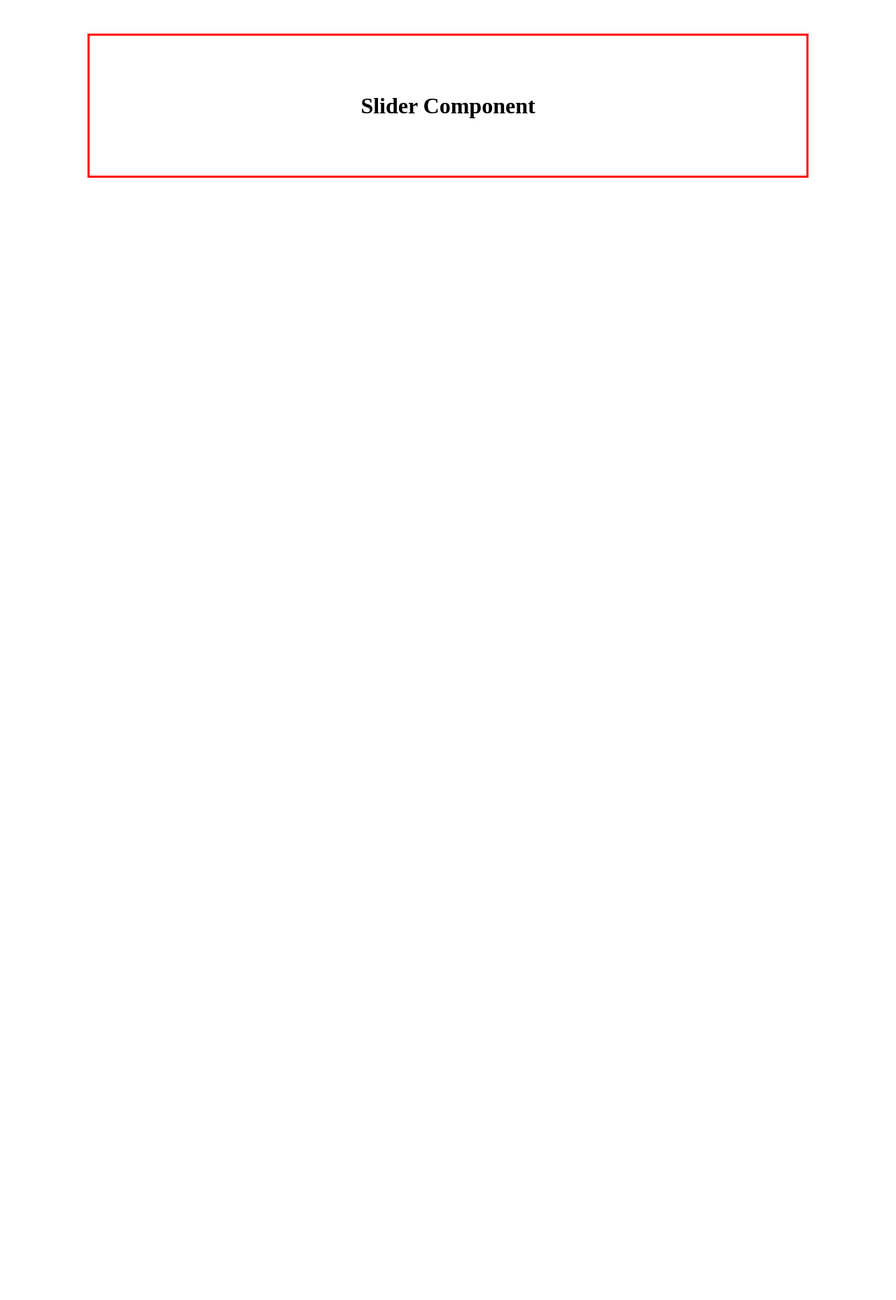
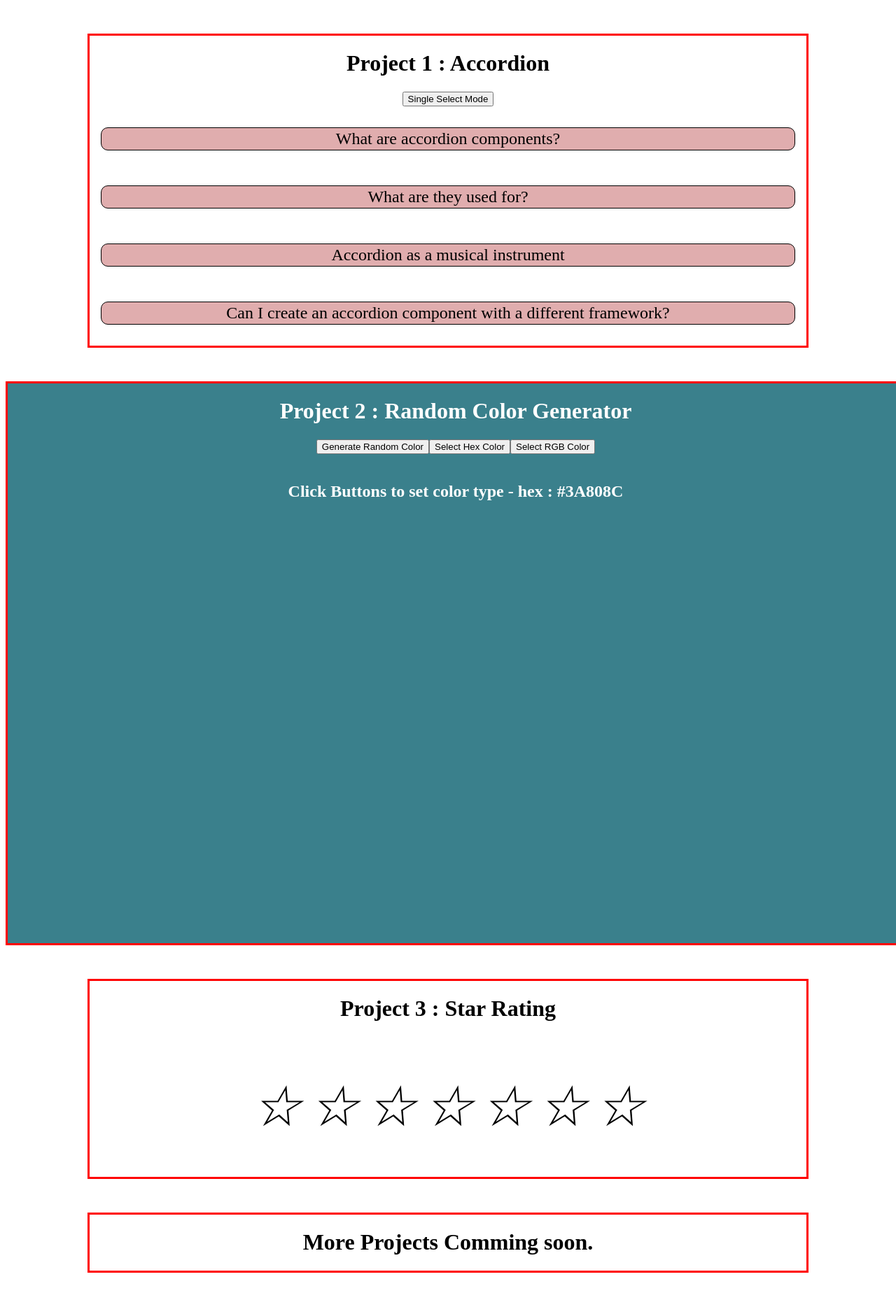
Before and after one commit to SanjeevKumar3662/20plusReactProjects, a React (Vite) app in the folder plusReactProject/: page / in a window 1280 px wide. Shown: the top 1858 px of the page at 70% size. Before the commit the page ends 800 px from the top, so only its background shows below. Built offline with nearby package versions, Linux system fonts and the light colour scheme.

Commit message:
added headers and made it presentable

```diff
--- a/plusReactProject/src/App.jsx
+++ b/plusReactProject/src/App.jsx
@@ -9,9 +9,9 @@ function App() {
 
   return (
     <>
-      {/* <Accordion></Accordion> */}
-      {/* <RandomColor></RandomColor> */}
-      {/* <StarRating noOfStars={7}></StarRating> */}
+      <Accordion></Accordion>
+      <RandomColor></RandomColor>
+      <StarRating noOfStars={7}></StarRating>
       <Slider></Slider>
     </>
   )
--- a/plusReactProject/src/components/accordion/Accordion.jsx
+++ b/plusReactProject/src/components/accordion/Accordion.jsx
@@ -21,12 +21,12 @@ export default function Accordion() {
 
   return (
     <div className="container">
-      <h1>Component Accordion</h1>
+      <h1>Project 1 : Accordion</h1>
       <button
         onClick={() => setMode(() => !isSingleMode)}
         className="selectBtn"
       >
-        Select
+        {isSingleMode?"Single Select Mode":"Multi Select Mode"}
       </button>
 
       {data && data.length > 0
--- a/plusReactProject/src/components/accordion/accordion.css
+++ b/plusReactProject/src/components/accordion/accordion.css
@@ -10,11 +10,11 @@
   /* display: flex; */
   /* justify-content: space-between; */
   /* align-items: center; */
-  border: 1px solid black;
+  /* border: 1px solid black; */
   padding: 10px;
   margin: 10px 0;
   font-size: x-large;
-  background-color: rgba(127, 170, 255, 0.416);
+  /* background-color: rgba(127, 170, 255, 0.416); */
 }
 
 .item div{
--- a/plusReactProject/src/components/randomColorGen/RandomColor.jsx
+++ b/plusReactProject/src/components/randomColorGen/RandomColor.jsx
@@ -2,7 +2,7 @@ import { useState } from "react";
 
 export default function RandomColor() {
   const [typeOfColor, setTypeOfColor] = useState("hex");
-  const [color, setColor] = useState("#000000");
+  const [color, setColor] = useState("#3A808C");
 
   function randomColorUitility(len) {
     return Math.floor(Math.random() * len);
@@ -32,6 +32,8 @@ export default function RandomColor() {
       className="container"
       style={{ width: "100vw", height: "100vh", background: color }}
     >
+      <h1 style={{color:"white"}}>Project 2 : Random Color Generator</h1>
+
       <button
         onClick={
           typeOfColor === "hex"
@@ -41,8 +43,10 @@ export default function RandomColor() {
       >
         Generate Random Color
       </button>
-      <button onClick={() => setTypeOfColor("hex")}>Create Hex Color</button>
-      <button onClick={() => setTypeOfColor("rgb")}>Create RGB Color</button>
+      <button onClick={() => setTypeOfColor("hex")}>Select Hex Color</button>
+      <button onClick={() => setTypeOfColor("rgb")}>Select RGB Color</button>
+
+      <h2 style={{margin:"40px 0", color:"white"}}>Click Buttons to set color type - {typeOfColor} : {color}</h2>
     </div>
   );
 }
--- a/plusReactProject/src/components/slider/Slider.jsx
+++ b/plusReactProject/src/components/slider/Slider.jsx
@@ -1,5 +1,9 @@
 import "./slider.css"
 
 export default function Slider(){
-  return <div className="container"> <h1>Slider Component</h1></div>
+  return <div className="container">
+  {/* <h1>Slider Component</h1> */}
+  <h1>More Projects Comming soon.</h1>
+
+  </div>
 }
--- a/plusReactProject/src/components/starRating/StarRating.jsx
+++ b/plusReactProject/src/components/starRating/StarRating.jsx
@@ -19,8 +19,10 @@ export default function StarRating({ noOfStars = 5 }) {
 
   const stars = [...Array(noOfStars)].map((_, i) => i + 1);
   console.log(stars);
-  return (
-    <div className="container">
+  return (<div className="container">
+  <h1>Project 3 : Star Rating  </h1>
+    <div className="starContainer">
+
       {stars.map((ele, i) => {
         return hover > 0 ? (
           <i
@@ -34,9 +36,9 @@ export default function StarRating({ noOfStars = 5 }) {
           </i>
         ) : (
           <i
-            key={i}
-            onClick={() => handleClickStar(ele)}
-            onMouseEnter={() => handleMouseEnter(ele)}
+          key={i}
+          onClick={() => handleClickStar(ele)}
+          onMouseEnter={() => handleMouseEnter(ele)}
             onMouseLeave={() => handleMouseLeave()}
             style={{ color: ele <= rating ? "gold" : "black" }}
           >
@@ -45,5 +47,6 @@ export default function StarRating({ noOfStars = 5 }) {
         );
       })}
     </div>
+        </div>
   );
 }
--- a/plusReactProject/src/components/starRating/starRating.css
+++ b/plusReactProject/src/components/starRating/starRating.css
@@ -1,4 +1,6 @@
-.container{
+
+h1{text-align: center;}
+.starContainer{
   display: flex;
   justify-content: center;
   align-items: center;
```
